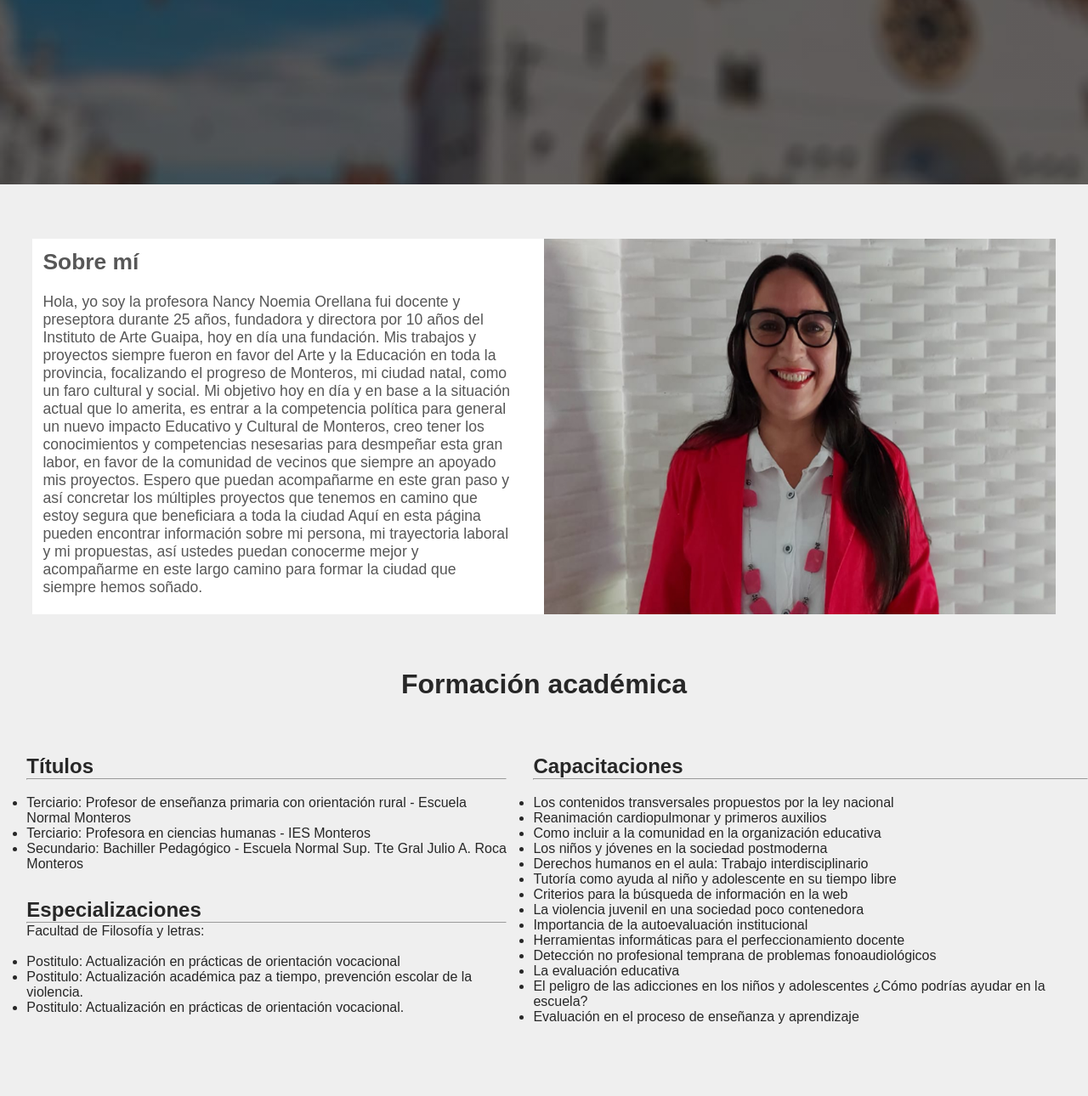
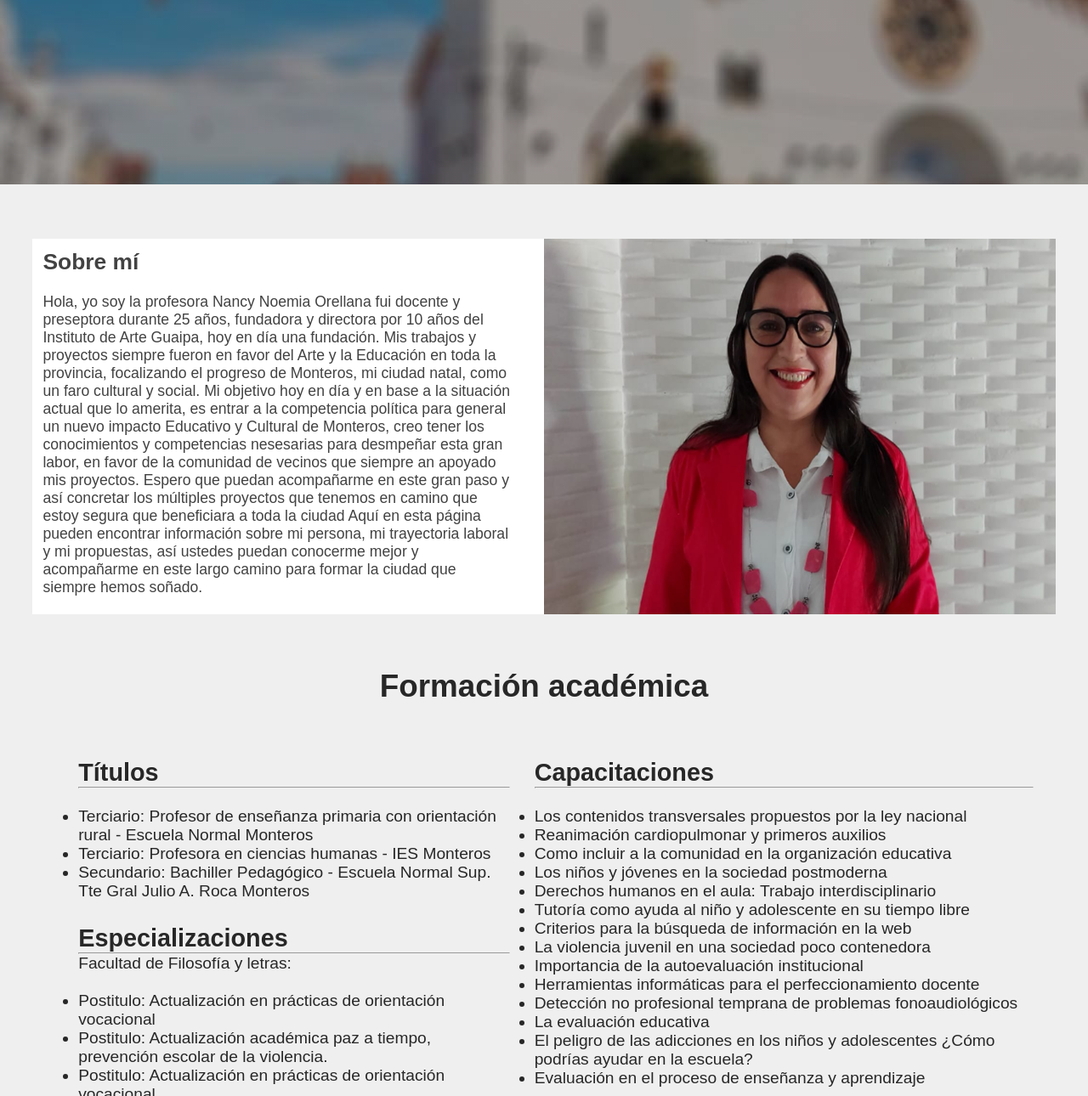
Before and after one commit to Lucasybanez/lucasybanez.github.io, a plain HTML site: page index.html in a window 1280 px wide. Shown: the part 583-1873 px from the top of the page at 85% size. Before the commit the page ends 1810 px from the top, so only its background shows below. Drawn offline with Linux system fonts and the light colour scheme.

Commit message:
Estilizado estudios

```diff
--- a/css/style.css
+++ b/css/style.css
@@ -47,7 +47,7 @@ body{
     display: flex;
     width: 100%;
     height: 100vh;
-    background-image: linear-gradient(rgba(0, 0, 0, 0.61),rgba(0, 0, 0, 0.61)) , url(../img/font.jpg);
+    background-image: linear-gradient(rgba(0, 0, 0, 0.411),rgba(0, 0, 0, 0.377)) , url(../img/font.jpg);
     background-position: center;
     background-repeat: no-repeat;
     color: white;
@@ -71,7 +71,7 @@ body{
 }
 
 .c2_caja1 h1{
-    font-size: 7rem;
+    font-size: 5rem;
 }
 
 .c2_caja2{
@@ -132,7 +132,7 @@ body{
     background-color: white;
 
 
-    color: rgb(87, 87, 87);
+    color: rgb(66, 66, 66);
     font-size: 1.1rem;
 }
 
@@ -192,8 +192,11 @@ footer{
 }
 
 .estudios{
+    width: 90%;
+    margin: 0 auto;
     display: flex;
     color: rgb(39, 39, 39);
+    font-size: 1.2rem;
 
 }
 
@@ -202,7 +205,7 @@ footer{
 }
 
 .titulos{
-    font-size: 2rem;
+    font-size: 2.3rem;
     text-align: center;
     color: rgb(39, 39, 39);
     margin-bottom: 5%;
```
